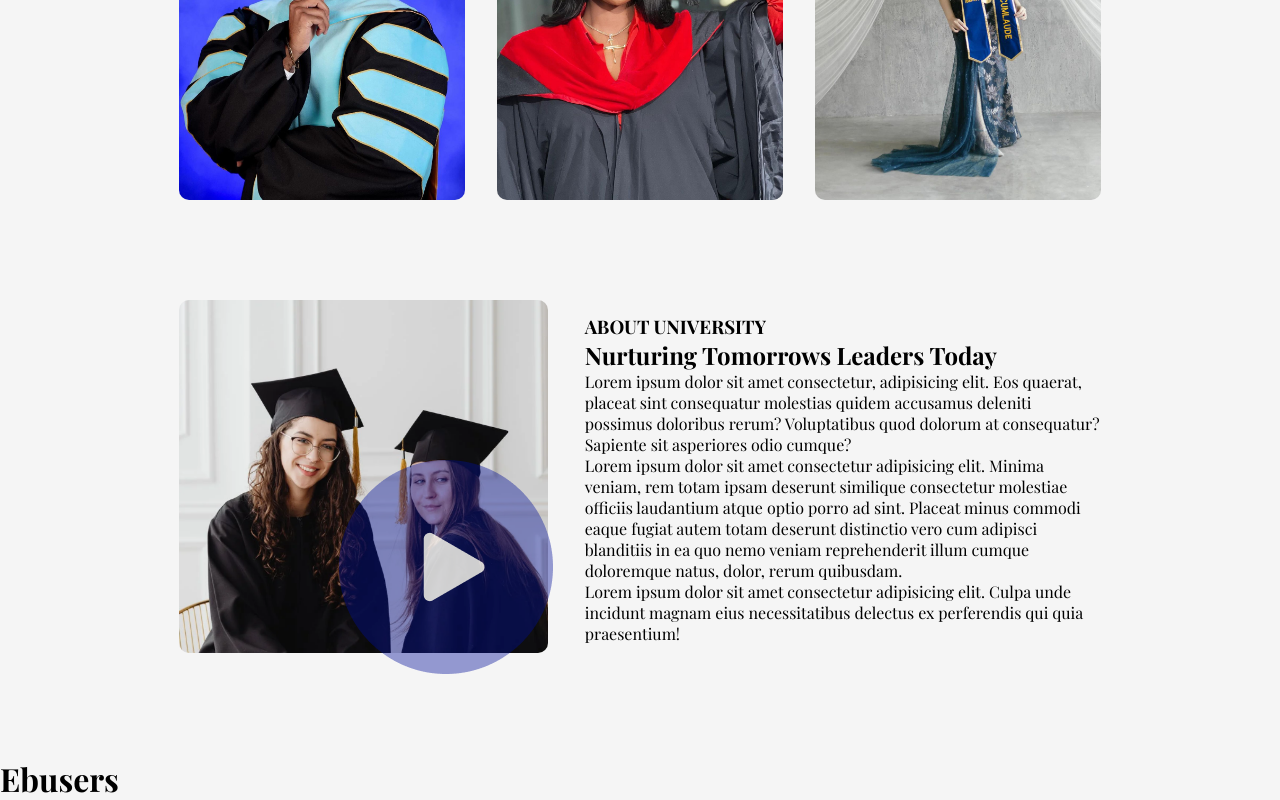
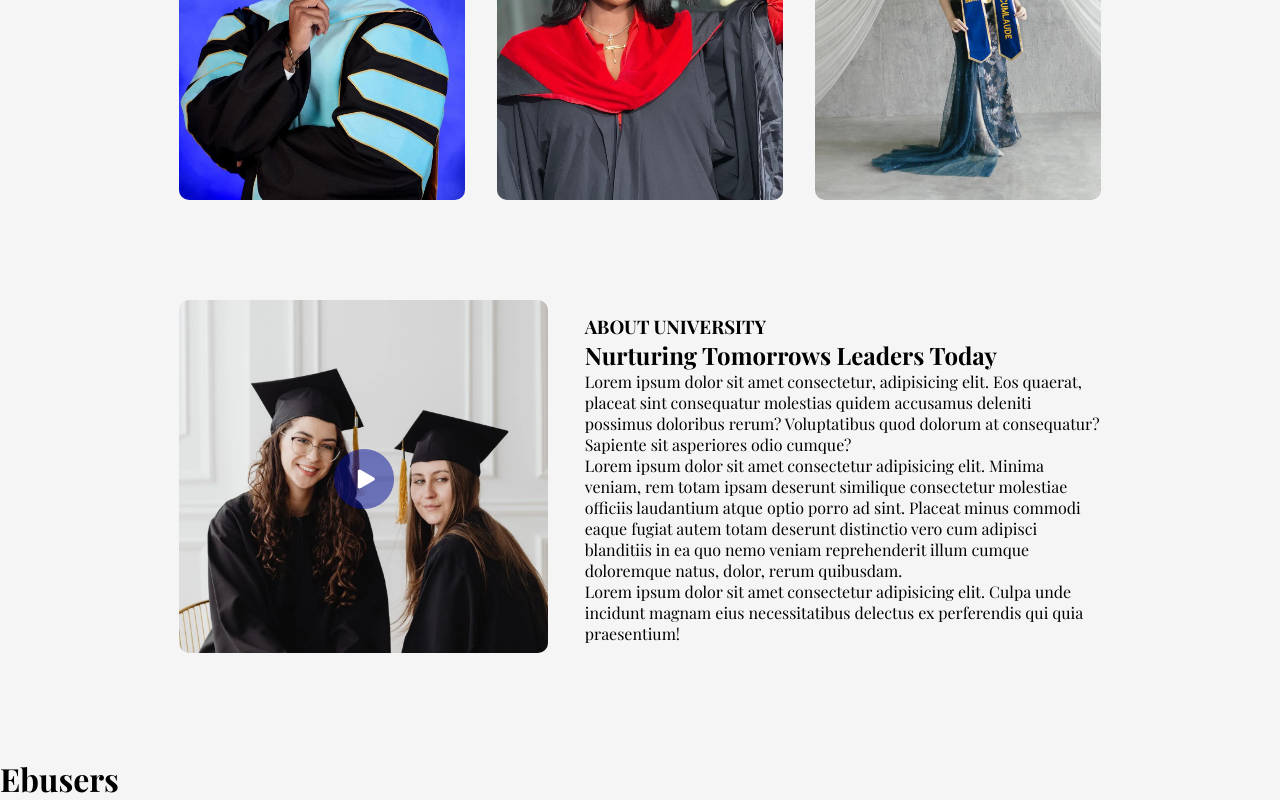
Before and after one commit to Tolegithub7/React, a React (Vite) app in the folder Ebusers/: page / in a window 1280 px wide. Shown: the part 1180-1980 px from the top of the page. Built offline with nearby package versions, Linux system fonts and the light colour scheme; a web font is replaced by a local one.

Commit message:
update about css

```diff
--- a/Ebusers/src/Components/About/About.css
+++ b/Ebusers/src/Components/About/About.css
@@ -17,8 +17,9 @@
   border-radius: 10px;
 }
 .play-icon {
+  width: 60px;
   position: absolute;
-  top: 160px;
-  left: 160px;
-  opacity: 0.8;
+  top: 50%;
+  left: 50%;
+  transform: translate(-50%, -50%);
 }
```
